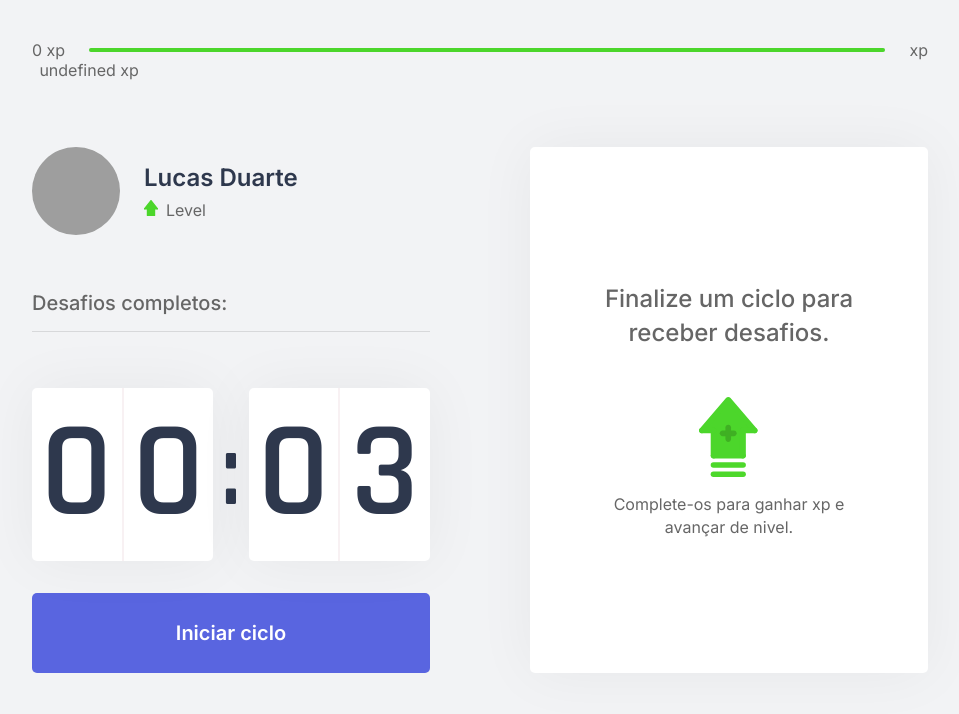
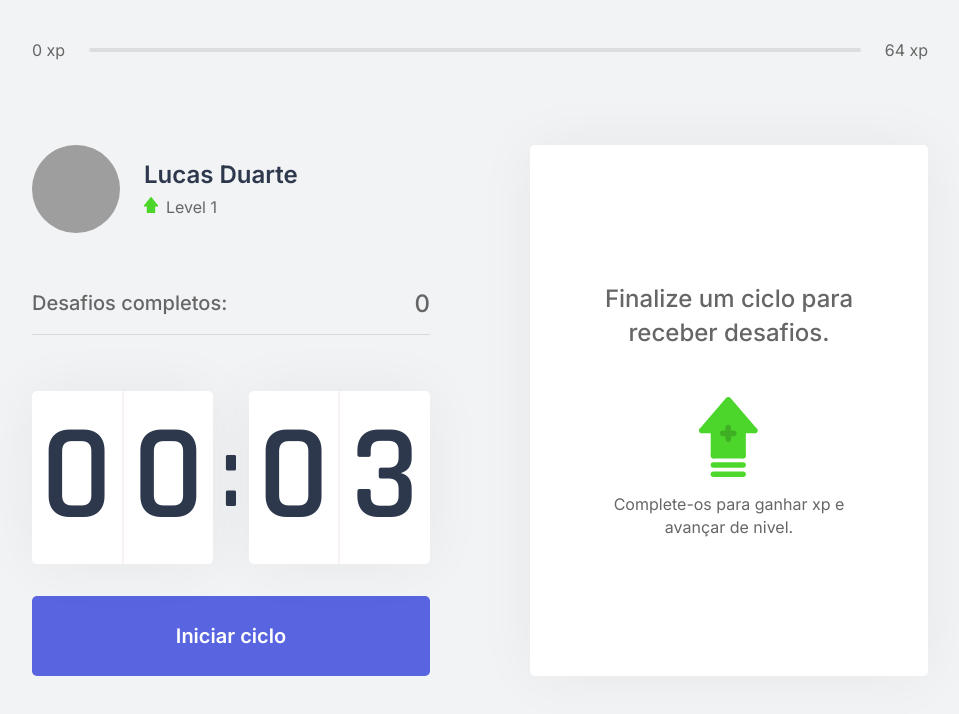
Before and after one commit to lucasdrta/moveit, a Next.js app: page / in a window 1280 px wide. Shown: the top 714 px of the page, without its empty margins (160-1119 px from the left). Built offline with nearby package versions, Linux system fonts and the light colour scheme; grey boxes are pictures that could not be loaded.

Commit message:
Add ChallengesProvider and GetServersideProps

```diff
--- a/src/pages/index.tsx
+++ b/src/pages/index.tsx
@@ -1,16 +1,31 @@
-import { ExperienceBar } from "../components/ExperienceBar";
+import React from "react";
+import Head from 'next/head'
+import { GetServerSideProps } from 'next'
 import styles from '../styles/pages/Home.module.css'
 import Profile from '../components/Profile';
+import { ExperienceBar } from "../components/ExperienceBar";
 import { CompletedChallenges } from "../components/CompletedChallenges";
 import { Countdown } from "../components/Countdown";
-import Head from 'next/head'
 import { ChallengeBox } from "../components/ChallengeBox";
-import React from "react";
 import { CountdownProvider } from "../contexts/countdownContext";
+import { ChallengesProvider } from "../contexts/challengesContext";
 
-export default function Home() {
+interface HomeProps {
+  level: number,
+  challengesCompleted: number,
+  currentChallenge: number
+}
+
+export default function Home(props) {
+  console.log(props)
+
   return (
-    <div className={styles.container}>
+    <ChallengesProvider
+      level={props.level}
+      challengesCompleted={props.challengesCompleted}
+      currentExperience={props.currentExperience}
+    >
+      <div className={styles.container}>
       <Head>
         <title>Inicio | move.it</title>
       </Head>
@@ -29,5 +44,18 @@
         </section>
       </CountdownProvider>
     </div>
+    </ChallengesProvider>
   )
 }
+
+export const getServerSideProps: GetServerSideProps = async (ctx) => {
+
+  const { level, currentExperience, challengesCompleted } = ctx.req.cookies
+  return {
+    props: {
+      level: Number(level),
+      currentExperience: Number(currentExperience),
+      challengesCompleted: Number(challengesCompleted)
+    }
+  }
+}
```
